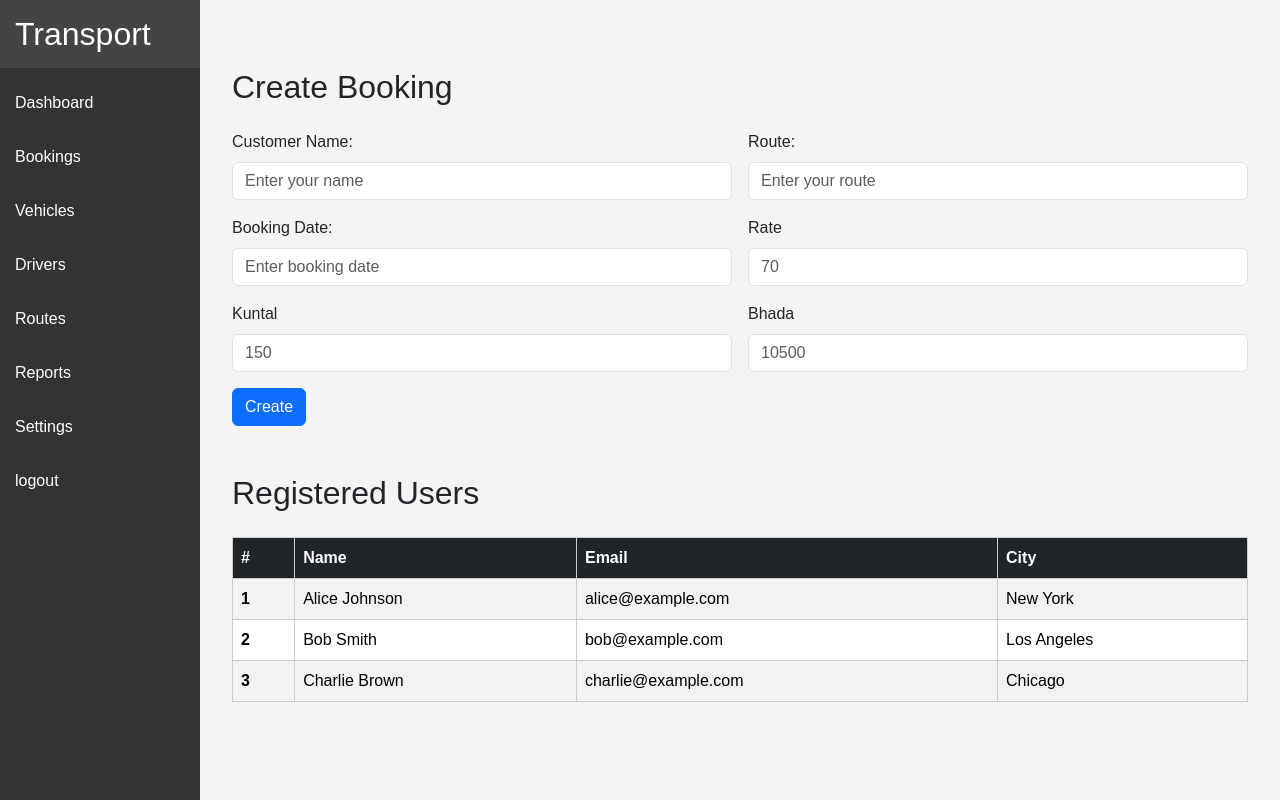
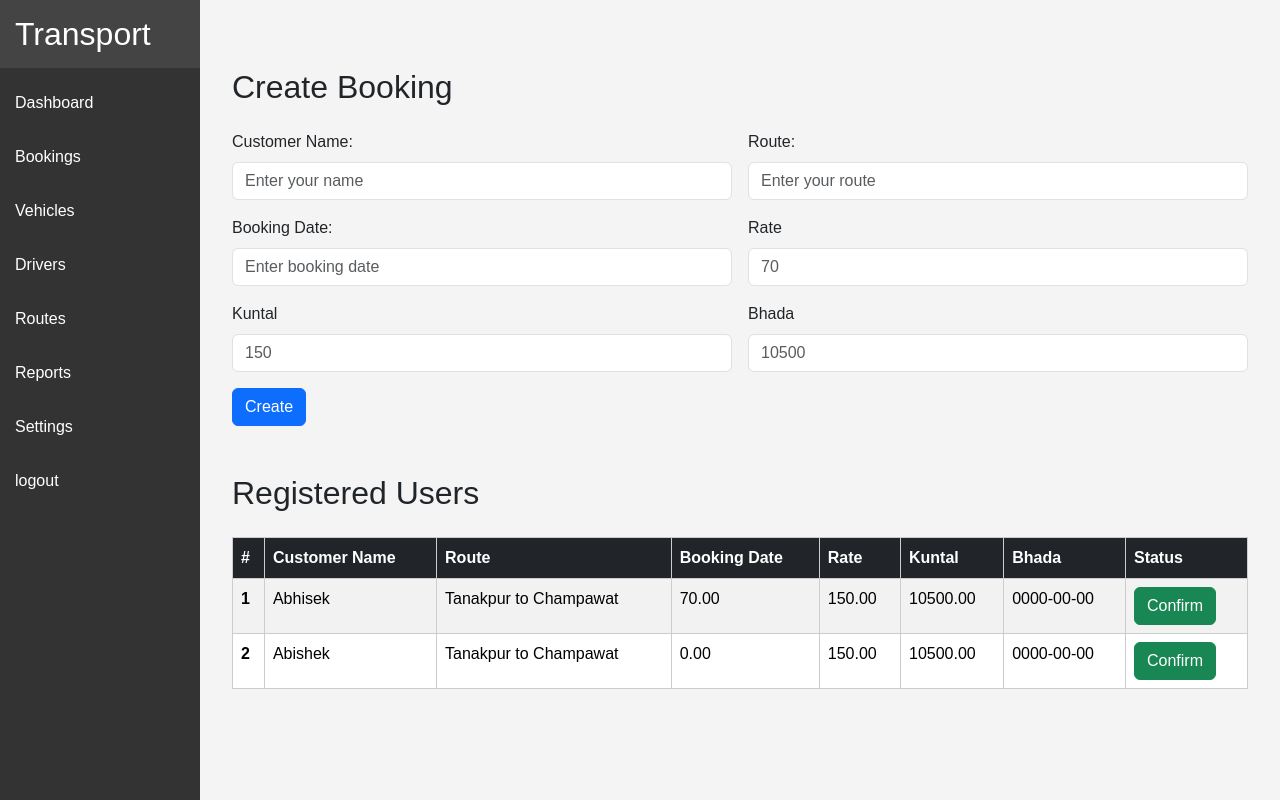
Before and after one commit to SanjuDeveloper/trabport.uk3, a PHP site: page /admin/bookings.php in a window 1280 px wide. Run offline with PHP 8.4, Linux system fonts and the light colour scheme; data comes from the database, SQL or seed files in the repository.

Commit message:
fetc all bookings in booking page

```diff
--- a/admin/bhatttransportdb.php
+++ b/admin/bhatttransportdb.php
@@ -46,6 +46,19 @@ class bhatttransportdb {
         }
     }
 
+    // Insert data into table
+    public static function getBookings($query) {
+        try{
+            $stmt = (new self())->getConnection()->prepare($query);
+            $stmt->execute();
+            return $stmt->fetchAll();
+
+        } catch (PDOException $e) {
+            echo "Connection failed: " . $e->getMessage();
+        }
+        }
+
+
     // Close connection
     public function __destruct() {
         $this->pdo = null;
--- a/admin/bookings.php
+++ b/admin/bookings.php
@@ -114,35 +114,79 @@ if (isset($_POST['add_expense'])) {
             <thead class="table-dark">
             <tr>
                 <th scope="col">#</th>
-                <th scope="col">Name</th>
-                <th scope="col">Email</th>
-                <th scope="col">City</th>
+                <th scope="col">Customer Name</th>
+                <th scope="col">Route</th>
+                <th scope="col">Booking Date</th>
+                <th scope="col">Rate</th>
+                <th scope="col">Kuntal</th>
+                <th scope="col">Bhada</th>
+                <th scope="col">Status</th>
             </tr>
             </thead>
             <tbody>
-            <tr>
-                <th scope="row">1</th>
-                <td>Alice Johnson</td>
-                <td>alice@example.com</td>
-                <td>New York</td>
-            </tr>
-            <tr>
-                <th scope="row">2</th>
-                <td>Bob Smith</td>
-                <td>bob@example.com</td>
-                <td>Los Angeles</td>
-            </tr>
-            <tr>
-                <th scope="row">3</th>
-                <td>Charlie Brown</td>
-                <td>charlie@example.com</td>
-                <td>Chicago</td>
-            </tr>
+              <?php
+              require_once 'bhatttransportdb.php';
+              //Calling static method for geting bookings
+              $bookings = bhatttransportdb::getBookings("SELECT * FROM bookings");
+              foreach($bookings as $booking) { ?>
+                  <tr>
+                      <th scope='row'><?php echo $booking['id']; ?></th>
+                      <td><?php echo $booking['customerName']; ?></td>
+                      <td><?php echo $booking['route']; ?></td>
+                      <td><?php echo $booking['rate']; ?></td>
+                      <td><?php echo $booking['kuntal']; ?></td>
+                      <td><?php echo $booking['bhada']; ?></td>
+                      <td><?php echo $booking['bookingDate']; ?></td>
+                      <td><input  class="btn btn-success" type="button" value="<?php echo $booking['status']; ?>"></td>
+                  </tr>
+              <?php } ?>
             </tbody>
         </table>
         </div>
 </div>
 
+<!-- Bootstrap JS -->
+<script src="https://cdn.jsdelivr.net/npm/bootstrap@5.3.2/dist/js/bootstrap.bundle.min.js"></script>
+<script src="https://code.jquery.com/jquery-3.6.0.min.js"></script>
+  <script>
+    $("#createBookingForm").on("submit", function(e) {
+      e.preventDefault();
+      $.ajax({
+        url: "config.php",
+        type: "POST",
+        data: $(this).serialize(),
+        success: function(response) {
+          if(response.trim() === "success") {
+            alert("Booking created successfully!");
+            // Redirect to admin dashboard or another page
+            window.location.href = "dashboard.php"; // Change to your dashboard page
+          } else {
+            alert("Error creating booking: " + response);
+          }
+        }
+      });
+    });
+
+$(document).ready(function(){
+    $("#logoutLink").click(function(){
+        $.ajax({
+            url: "config.php",
+            type: "GET",
+            data: { logout: "TRUE" },
+            success: function(response){
+                alert("Logged out successfully!");
+                window.location.href = "login.php"; // Redirect to login page after logout
+            },
+            error: function(){
+                alert("Error sending data");
+            }
+        });
+    });
+});
+
+  </script>
+</body>
+</html>
 <!-- Bootstrap JS -->
 <script src="https://cdn.jsdelivr.net/npm/bootstrap@5.3.2/dist/js/bootstrap.bundle.min.js"></script>
 <script src="https://code.jquery.com/jquery-3.6.0.min.js"></script>
```
